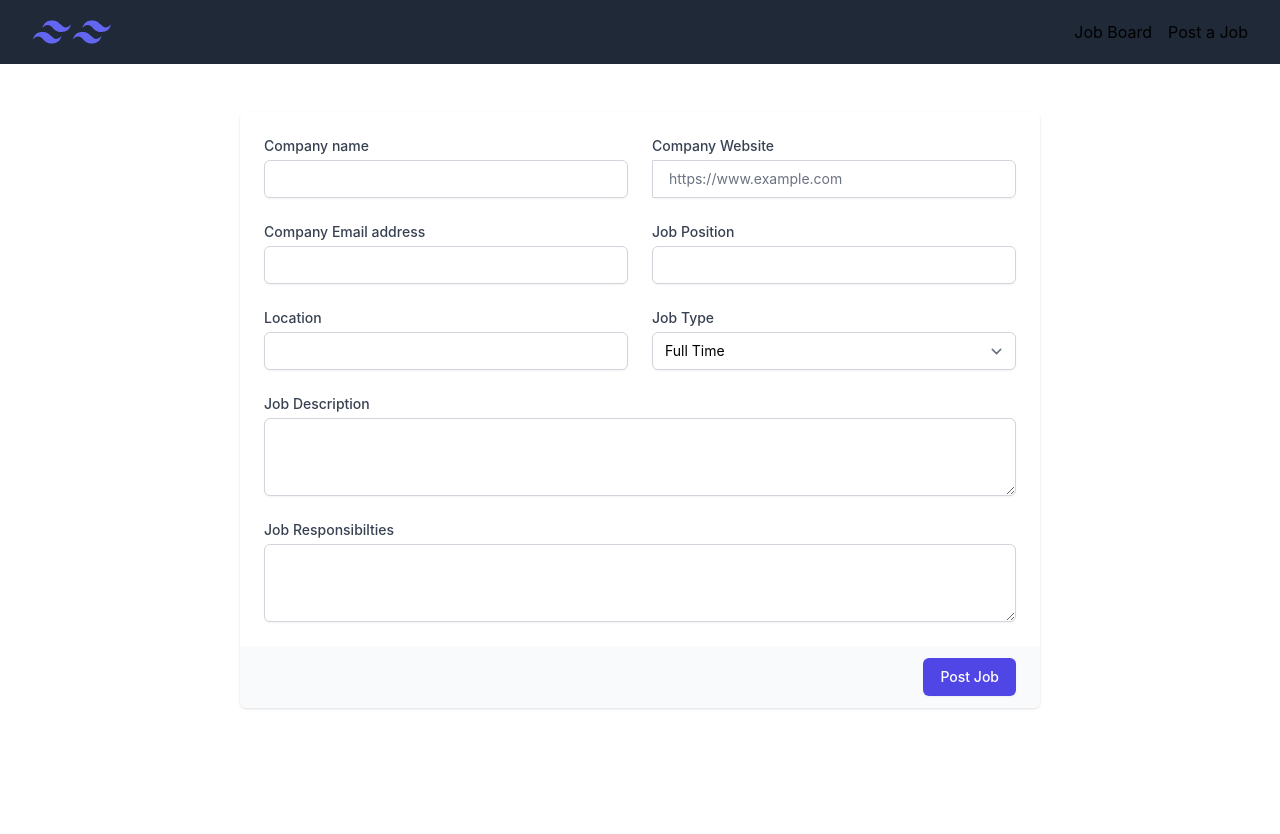
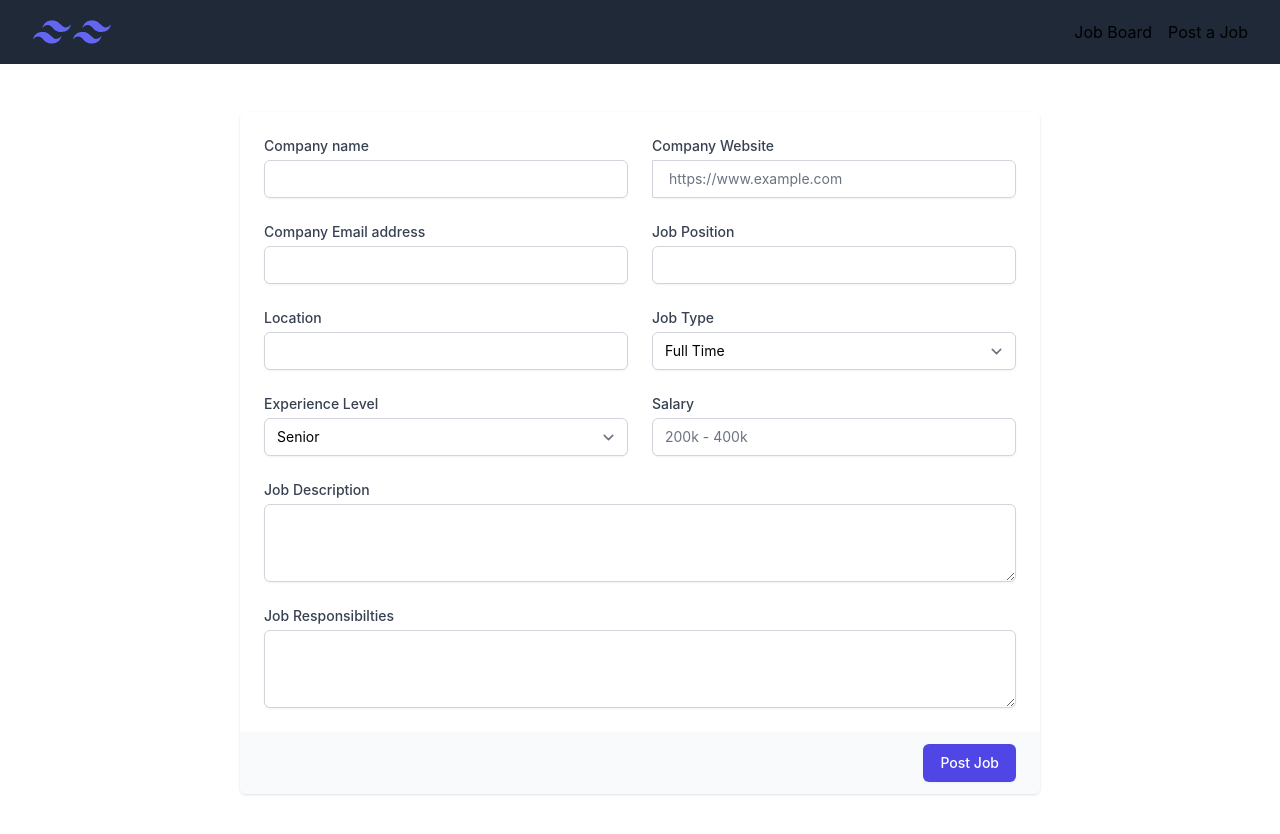
Before and after one commit to mako-commits/Job-Board, a Next.js app: page /new-job in a window 1280 px wide. Shown: the top 834 px of the page. Before the commit the page ends 800 px from the top, so only its background shows below. Built offline with nearby package versions, Linux system fonts and the light colour scheme.

Commit message:
feat: Add salary input field

```diff
--- a/components/jobs/JobForm.js
+++ b/components/jobs/JobForm.js
@@ -11,6 +11,7 @@ const JobForm = (props) => {
   const jobTypeInput = useRef();
   const jobDescriptionInput = useRef();
   const jobResponsibilitiesInput = useRef();
+  const jobLevelInput = useRef();
 
   const validateForm = () => {
     return (
@@ -52,6 +53,7 @@ const JobForm = (props) => {
     const enteredJobType = jobTypeInput.current.value;
     const enteredJobDescription = jobDescriptionInput.current.value;
     const enteredJobResponsibilities = jobResponsibilitiesInput.current.value;
+    const enteredJobLevel = jobLevelInput.current.value;
 
     const jobData = {
       companyName: enteredCompanyName,
@@ -62,6 +64,7 @@ const JobForm = (props) => {
       jobType: enteredJobType,
       jobDescription: enteredJobDescription,
       jobResponsibilities: enteredJobResponsibilities,
+      jobLevel: enteredJobLevel,
     };
     props.onAddJob(jobData);
     console.log(jobData);
@@ -77,9 +80,10 @@ const JobForm = (props) => {
         <div className="shadow overflow-hidden sm:rounded-md">
           <div className="px-4 py-5 bg-white sm:p-6">
             <div className="grid grid-cols-6 gap-6">
+              {/* Company Name */}
               <div className="col-span-6 sm:col-span-3">
                 <label
-                  htmlFor="first-name"
+                  htmlFor="company-name"
                   className="block text-sm font-medium text-gray-700"
                 >
                   Company name
@@ -88,13 +92,14 @@ const JobForm = (props) => {
                   required
                   ref={companyNameInput}
                   type="text"
-                  name="first-name"
-                  id="first-name"
+                  name="company-name"
+                  id="company-name"
                   autoComplete="company-name"
                   className="mt-1 focus:ring-indigo-500 focus:border-indigo-500 block w-full shadow-sm sm:text-sm border-gray-300 rounded-md valid:ring-green-500 valid:border-green-500 "
                 />
               </div>
 
+              {/* Company Website */}
               <div className="col-span-6 sm:col-span-3">
                 <label
                   htmlFor="company-website"
@@ -138,7 +143,7 @@ const JobForm = (props) => {
 
               <div className="col-span-6 sm:col-span-3">
                 <label
-                  htmlFor="last-name"
+                  htmlFor="job-position"
                   className="block text-sm font-medium text-gray-700"
                 >
                   Job Position
@@ -147,9 +152,9 @@ const JobForm = (props) => {
                   required
                   ref={jobPositionInput}
                   type="text"
-                  name="last-name"
-                  id="last-name"
-                  autoComplete="family-name"
+                  name="job-position"
+                  id="job-position"
+                  autoComplete="job-position"
                   className="mt-1 focus:ring-indigo-500 focus:border-indigo-500 block w-full shadow-sm sm:text-sm border-gray-300 rounded-md valid:ring-green-500 valid:border-green-500"
                 />
               </div>
@@ -171,6 +176,7 @@ const JobForm = (props) => {
                   className="mt-1 focus:ring-indigo-500 focus:border-indigo-500 block w-full shadow-sm sm:text-sm border-gray-300 rounded-md valid:ring-green-500 valid:border-green-500"
                 />
               </div>
+
               <div className="col-span-6 sm:col-span-3">
                 <label
                   htmlFor="job-type"
@@ -186,10 +192,49 @@ const JobForm = (props) => {
                 >
                   <option>Full Time</option>
                   <option>Part Time</option>
+                  <option>Contract</option>
                   <option>Internship</option>
                 </select>
               </div>
 
+              <div className="col-span-6 sm:col-span-3">
+                <label
+                  htmlFor="job-type"
+                  className="block text-sm font-medium text-gray-700"
+                >
+                  Experience Level
+                </label>
+                <select
+                  ref={jobLevelInput}
+                  id="job-level"
+                  name="job-level"
+                  className="mt-1 block w-full py-2 px-3 border border-gray-300 bg-white rounded-md shadow-sm focus:outline-none focus:ring-indigo-500 focus:border-indigo-500 sm:text-sm"
+                >
+                  <option>Senior</option>
+                  <option>Mid Level</option>
+                  <option>Junior</option>
+                  <option>Intern</option>
+                  <option>Entry Level</option>
+                </select>
+              </div>
+
+              <div className="col-span-6 sm:col-span-3">
+                <label
+                  htmlFor="street-address"
+                  className="block text-sm font-medium text-gray-700"
+                >
+                  Salary
+                </label>
+                <input
+                  optional
+                  ref={jobLocationInput}
+                  type="text"
+                  name="salary"
+                  id="salary"
+                  placeholder="200k - 400k"
+                  className="mt-1 focus:ring-indigo-500 focus:border-indigo-500 block w-full shadow-sm sm:text-sm border-gray-300 rounded-md "
+                />
+              </div>
               {/* <div className="col-span-6 ">
                 <label className="block text-sm font-medium text-gray-700">
                   Company Logo
```
